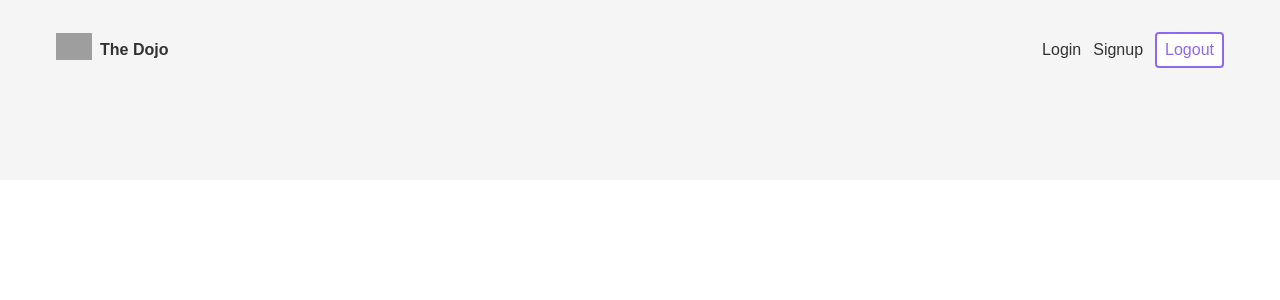
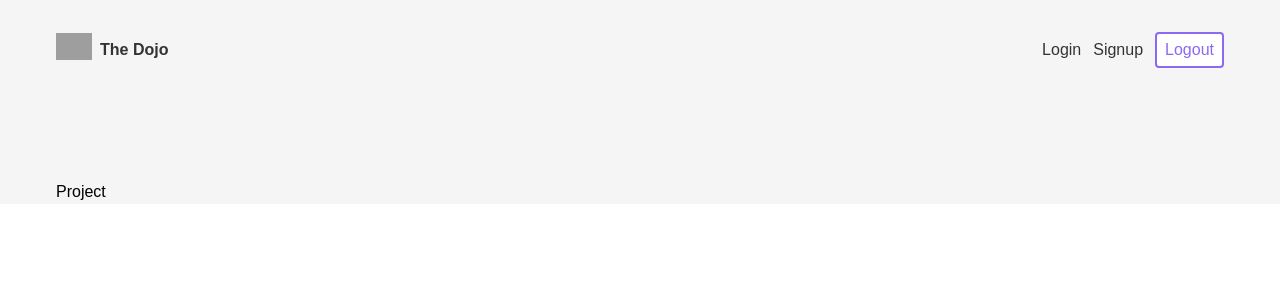
Before and after one commit to DavidRedding/crm, a React (Create React App) app: page /project/1 in a window 1280 px wide. Shown: the top 300 px of the page. Built offline with nearby package versions, Linux system fonts and the light colour scheme; no server answers; grey boxes are pictures that could not be loaded.

Commit message:
downgrading to react v17 for router performance

```diff
--- a/src/pages/create/Create.jsx
+++ b/src/pages/create/Create.jsx
@@ -1,5 +1,5 @@
 const Create = () => {
-  return;
+  return <div>Create</div>;
 };
 
 export default Create;
--- a/src/pages/login/Login.jsx
+++ b/src/pages/login/Login.jsx
@@ -1,5 +1,5 @@
 const Login = () => {
-  return;
+  return <div>Login</div>;
 };
 
 export default Login;
--- a/src/pages/project/Project.jsx
+++ b/src/pages/project/Project.jsx
@@ -1,5 +1,5 @@
 const Project = () => {
-  return;
+  return <div>Project</div>;
 };
 
 export default Project;
--- a/src/pages/signup/Signup.jsx
+++ b/src/pages/signup/Signup.jsx
@@ -1,5 +1,5 @@
 const Signup = () => {
-  return;
+  return <div>Signup</div>;
 };
 
 export default Signup;
```
Also changed, not shown: src/index.js (+4 -4 lines).
